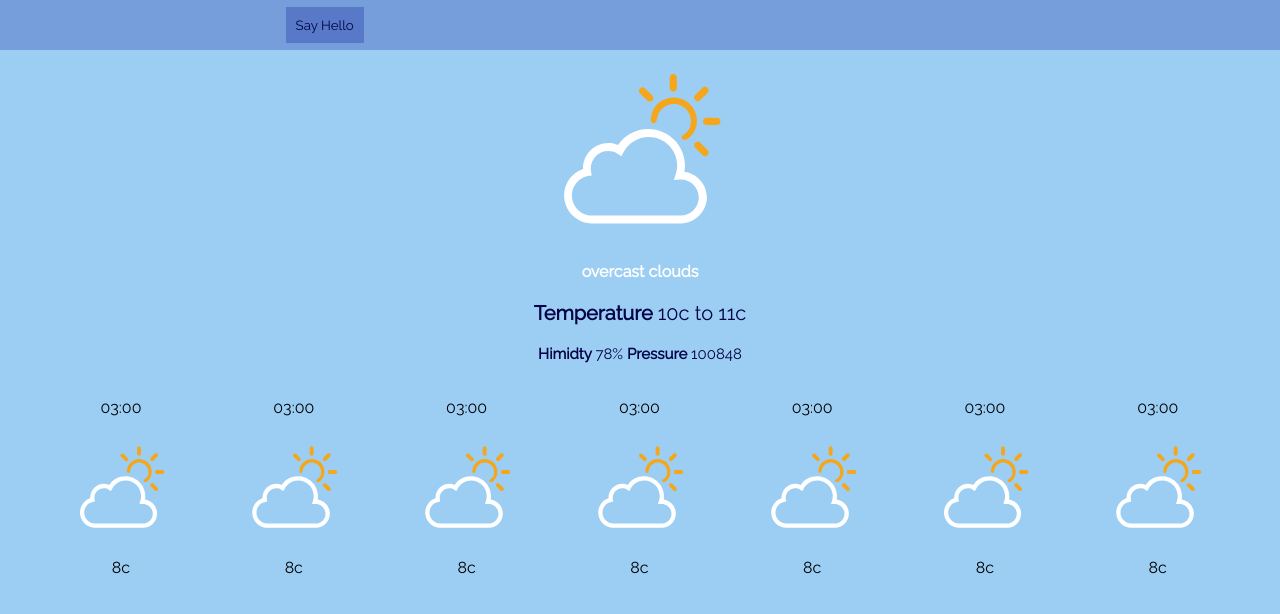
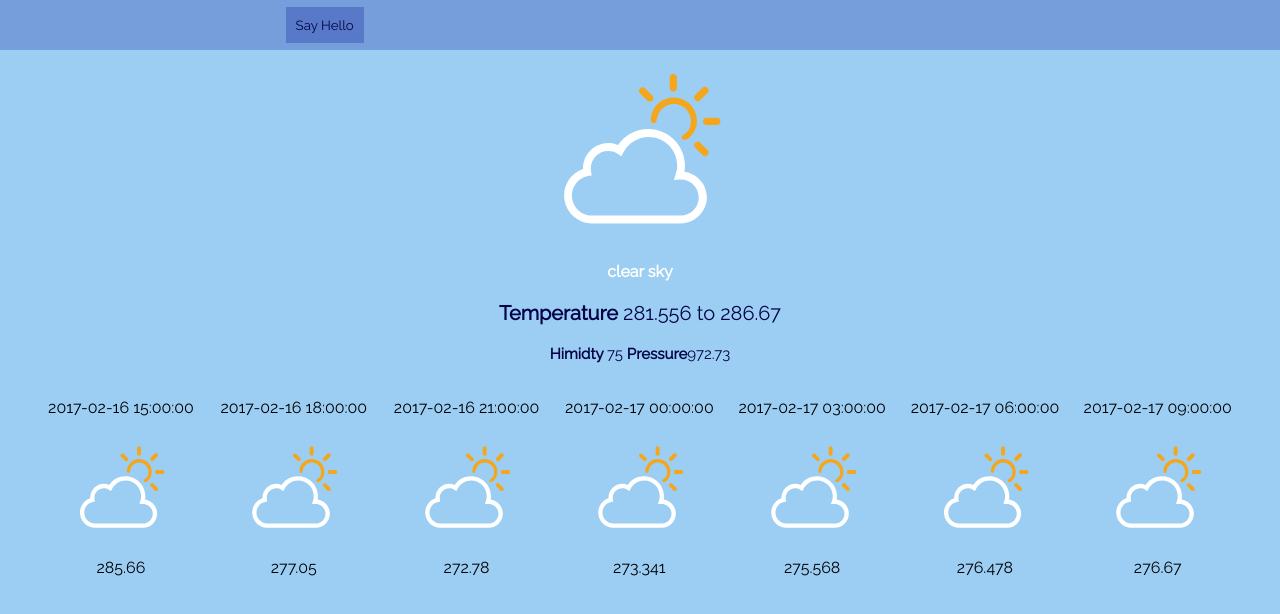
Before and after one commit to Hilal211/weather-api, a React (Create React App) app: page / in a window 1280 px wide. Shown: the top 614 px of the page. Built offline with nearby package versions, Linux system fonts and the light colour scheme.

Commit message:
Weather API: Extracting the values from the Fake Weather json

```diff
--- a/src/App.js
+++ b/src/App.js
@@ -18,39 +18,57 @@ import unknown from "./img/weather-icons/unknown.svg";
 
 class Weather_day extends Component {
   render() {
-    return (<div>
-      <section class="item">
-        <img src={mostlycloudy} alt="clear icon" />
-        <p id="status_weather">overcast clouds</p>
-        <p class="temp">Temperature <span id="temperature">10c to 11c</span></p>
-        <p class="details_temp">Himidty <span id="himidty">78%</span> Pressure <span id="pressure">100848</span></p>
-      </section>
-    </div>);
+    const data = fakeWeatherData.list[0].main;
+
+    return (
+      <div>
+        <section class="item">
+          <img src={mostlycloudy} alt="clear icon" />
+          <p id="status_weather">
+            {fakeWeatherData.list[1].weather[0].description}
+          </p>
+          <p class="temp">
+            Temperature{" "}
+            <span id="temperature">
+              {data.temp_min + " to " + data.temp_max}
+            </span>
+          </p>
+          <p class="details_temp">
+            Himidty <span id="himidty">{data.humidity}</span> Pressure
+            <span id="pressure">{data.pressure}</span>
+          </p>
+        </section>
+      </div>
+    );
   }
 }
 
 class Weather_hours extends Component {
   render() {
-    return (
-      <div class="time">
-        <p id="hour">03:00</p>
-        <img src={mostlycloudy} alt="snow icon" />
-        <p class="temperature_daily">8c</p>
-      </div>);
+    let menuItems = [];
+    for (var i = 1; i <= 7; i++) {
+      menuItems.push(
+        <div class="time">
+          <p id="hour">{fakeWeatherData.list[i].dt_txt}</p>
+          <img src={mostlycloudy} alt="snow icon" />
+          <p class="temperature_daily">{fakeWeatherData.list[i].main.temp}</p>
+        </div>
+      );
+    }
+
+    return menuItems;
   }
 }
 
-
 class App extends Component {
-
   constructor(props) {
     super(props);
     this.state = {
-      name: "Hilal"
+      name: "Hilal",
     };
   }
 
-  handleInputChange = value => {
+  handleInputChange = (value) => {
     this.setState({ name: value });
   };
 
@@ -68,18 +86,8 @@ class App extends Component {
 
         <div class="container_day">
           <Weather_hours />
-          <Weather_hours />
-          <Weather_hours />
-          <Weather_hours />
-          <Weather_hours />
-          <Weather_hours />
-          <Weather_hours />
         </div>
-
-
       </div>
-
-
     );
   }
 }
```
Also changed, not shown: 2 other files (tests, documents, lock files or other folders).
